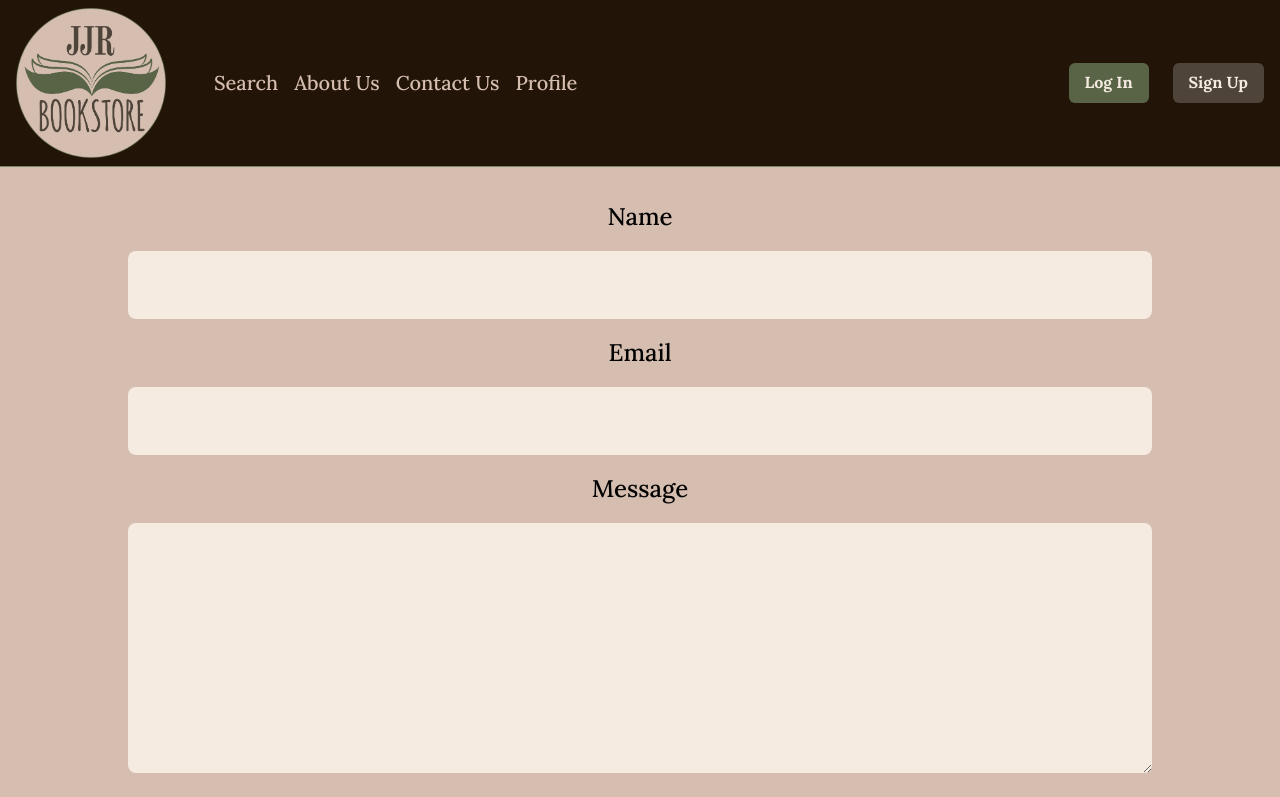
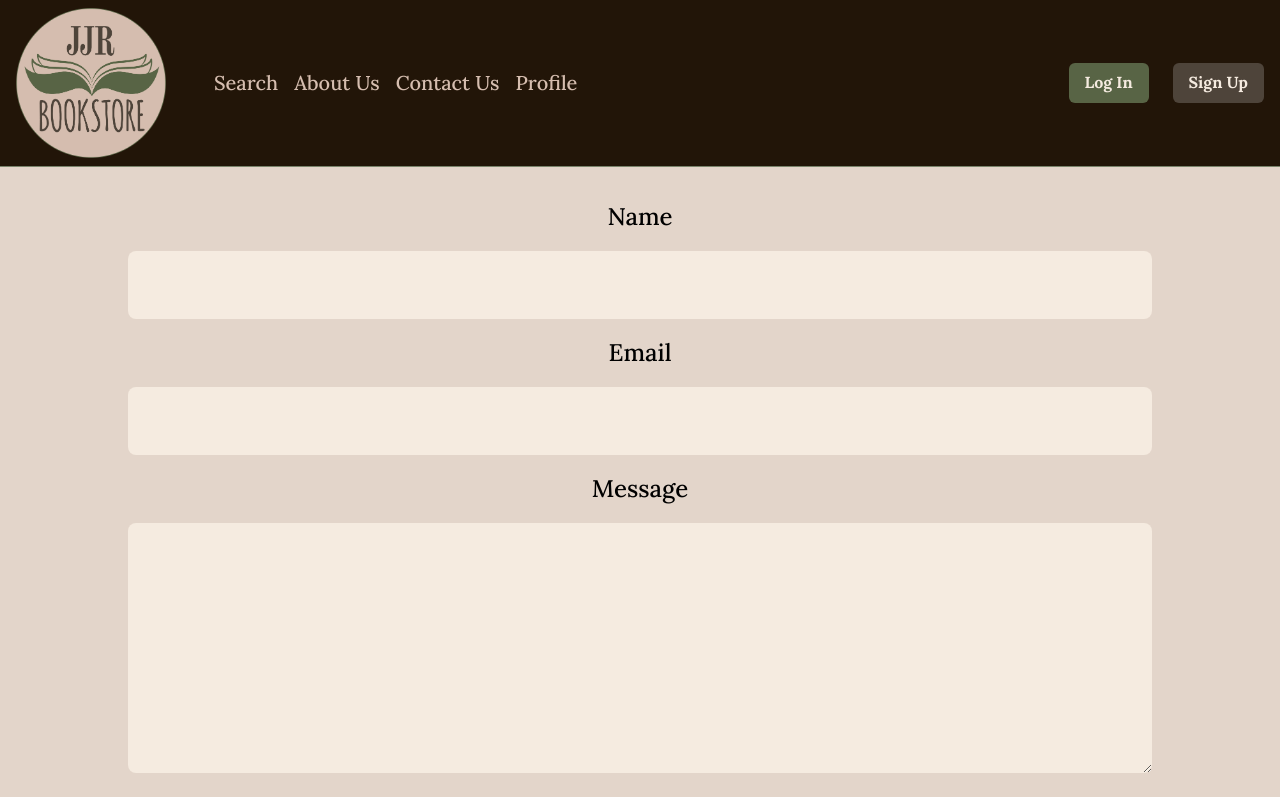
Before and after one commit to jengle-dev/JJR-Bookstore, a React (Create React App) app in the folder client/: page /contact in a window 1280 px wide. Shown: the top 797 px of the page. Built offline with nearby package versions, Linux system fonts and the light colour scheme.

Commit message:
font change on submit button

```diff
--- a/client/src/components/ContactForm.js
+++ b/client/src/components/ContactForm.js
@@ -4,10 +4,10 @@ import styled from 'styled-components';
 import { Button } from "@chakra-ui/react";
 
 const FormStyle = styled.form`
-  background-color: var(--taupeToad);
+  background-color: var(--ecruPrincess);
   padding-top: 2rem;
   width: 100%;
-  font-family:
+  font-family: 'Roboto Slab';
   .form-group {
     width: 100%;
   }
```
